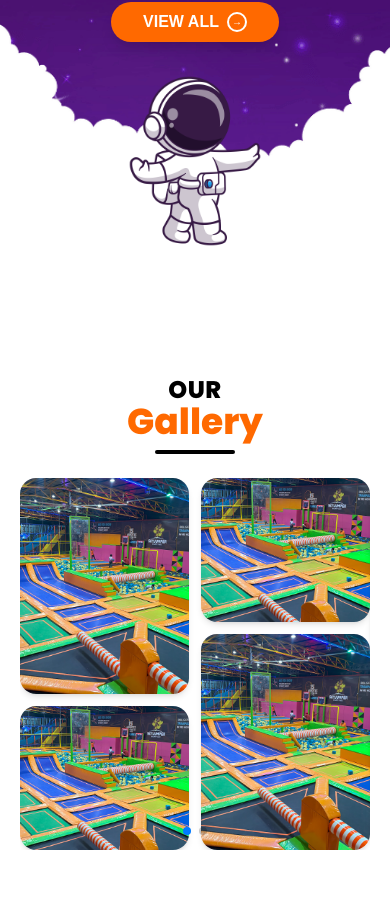
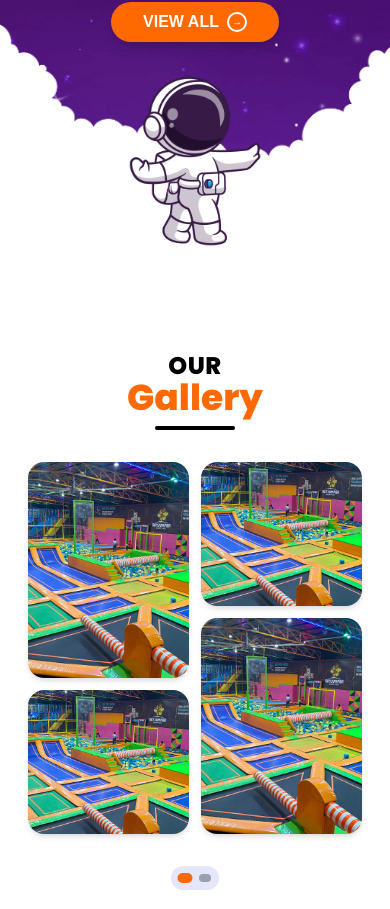
Before and after one commit to skyj-infra/KidsUI, a Next.js app: page / in a window 390 px wide. Shown: the part 8315-9224 px from the top of the page. Built offline with nearby package versions, Linux system fonts and the light colour scheme; a web font is replaced by a local one.

Commit message:
gallery and last section update

```diff
--- a/Components/BrandSection.tsx
+++ b/Components/BrandSection.tsx
@@ -6,7 +6,9 @@ export default function OtherBrands() {
   const logo = "/images/skyjup-logo.png";
 
   return (
-    <section className="w-full py-12 mt-8 lg:mt-0 px-5 bg-white">
+    <section className="w-full py-12 mt-8 lg:mt-0 max-w-[1500px] mx-auto lg:py-16 md:mb-[-8rem] lg:mb-[1rem] px-6 text-center md:text-left
+    relative  h-[750px] lg:pt-8 lg:h-full py-12 text-center  bg-[url('/images/cloud-down-bg-long.png')]
+   /* desktop default */  bg-cover bg-center bg-no-repeat">
 
       {/* Heading */}
       <div className="text-center pt-10 lg:pt-0 mb-6">
@@ -20,9 +22,9 @@ export default function OtherBrands() {
       </div>
 
       {/* LOGO GRID */}
-      <div className="grid grid-cols-2 lg:grid-cols-4 gap-4 max-w-[1500px] mx-auto">
+      <div className="grid grid-cols-2 lg:grid-cols-4 gap-6 max-w-[1500px] mx-auto">
         {/* Box 1 */}
-        <div className="bg-white rounded-3xl shadow-md p-4 flex items-center justify-center">
+        <div className="bg-white rounded-3xl shadow-md p-4 flex items-center justify-center drop-shadow-[0_2px_4px_rgba(0,0,0,0.8)]">
           <div className="relative w-28 h-28">
             <Image
               src={logo}
@@ -34,7 +36,7 @@ export default function OtherBrands() {
         </div>
 
         {/* Box 2 */}
-        <div className="bg-white rounded-3xl shadow-md p-4 flex items-center justify-center">
+        <div className="bg-white rounded-3xl shadow-md p-4 flex items-center justify-center drop-shadow-[0_2px_4px_rgba(0,0,0,0.8)]">
           <div className="relative w-28 h-28">
             <Image
               src={logo}
@@ -46,7 +48,7 @@ export default function OtherBrands() {
         </div>
 
         {/* Box 3 */}
-        <div className="bg-white rounded-3xl shadow-md p-4 flex items-center justify-center">
+        <div className="bg-white rounded-3xl shadow-md p-4 flex items-center justify-center drop-shadow-[0_2px_4px_rgba(0,0,0,0.8)]">
           <div className="relative w-28 h-28">
             <Image
               src={logo}
@@ -58,7 +60,7 @@ export default function OtherBrands() {
         </div>
 
         {/* Box 4 */}
-        <div className="bg-white rounded-3xl shadow-md p-4 flex items-center justify-center">
+        <div className="bg-white rounded-3xl shadow-md p-4 flex items-center justify-center drop-shadow-[0_2px_4px_rgba(0,0,0,0.8)]">
           <div className="relative w-28 h-28">
             <Image
               src={logo}
@@ -69,6 +71,18 @@ export default function OtherBrands() {
           </div>
         </div>
       </div>
+
+    {/* 🚀 Bottom Astronaut — changes based on location */}
+    <div className="w-[210px] mt-[-1rem] absolute right-0 z-10 translate-y-10 lg:hidden">
+      <Image
+        src={"/images/characters/Space Character 13.png"}
+        alt="astronaut"
+        width={200}
+        height={200}
+        className=""
+      />
+    </div>
+
     </section>
   );
 }
--- a/Components/GallerySection.tsx
+++ b/Components/GallerySection.tsx
@@ -1,25 +1,46 @@
 "use client";
 
 import Image from "next/image";
-import { Swiper, SwiperSlide } from "swiper/react";
-import { Pagination } from "swiper/modules";
+import { useState } from "react";
+import { motion, AnimatePresence } from "framer-motion";
 import { usePathname } from "next/navigation";
-import "swiper/css";
-import "swiper/css/pagination";
 
 export default function GallerySection() {
   const img = "/images/kidsbday.png";
-
   const pathname = usePathname();
   const isLocations = pathname === "/locations";
 
+  const slides = [
+    {
+      id: 1,
+      images: [
+        { src: img, h: "h-54" },
+        { src: img, h: "h-36" },
+        { src: img, h: "h-36" },
+        { src: img, h: "h-54" },
+      ],
+    },
+    {
+      id: 2,
+      images: [
+        { src: img, h: "h-54" },
+        { src: img, h: "h-36" },
+        { src: img, h: "h-36" },
+        { src: img, h: "h-54" },
+      ],
+    },
+  ];
+
+  const [current, setCurrent] = useState(0);
 
   return (
-    <section className={
+    <section
+      className={
         isLocations
           ? "relative w-full px-5 py-20 h-[890px] pt-[6rem] lg:pt-8 lg:h-full py-12 text-center bg-[url('/images/bg-cloud-mobile-sm.png')] md:bg-[url('/images/bg-whykids.jpg')] bg-cover bg-center bg-no-repeat"
-      : "w-full py-20 lg:mt-8 lg:mb-8 mb-20 px-5 bg-white"
-  }>
+          : "w-full py-14 lg:py-4 lg:mt-8 mb-20 px-5 bg-white"
+      }
+    >
       {/* Heading */}
       <div className="text-center mt-24 mb-6">
         <h2 className="text-black text-2xl font-extrabold tracking-wide">
@@ -31,69 +52,62 @@ export default function GallerySection() {
         <div className="h-1 w-20 bg-black mx-auto mt-2 rounded-full" />
       </div>
 
-      {/* ========================================================= */}
-      {/* ===================   MOBILE SWIPER   =================== */}
-      {/* ========================================================= */}
-      <div className="block lg:hidden">
-        <Swiper
-          modules={[Pagination]}
-          pagination={{ clickable: true }}
-          loop={true}
-          className="pb-10"
+      {/* ===================== MOBILE CAROUSEL ===================== */}
+      <div className="block lg:hidden relative w-full overflow-hidden">
+        <AnimatePresence mode="wait">
+          <motion.div
+            key={current}
+            initial={{ opacity: 0, x: 40 }}
+            animate={{ opacity: 1, x: 0 }}
+            exit={{ opacity: 0, x: -40 }}
+            transition={{ duration: 0.45 }}
+            className="p-2"
           >
-          <SwiperSlide>
-            {/* ROW 1 */}
+            {/* --- ROW 1 --- */}
             <div className="flex gap-3">
               <div className="relative w-1/2 h-54 rounded-2xl overflow-hidden shadow-md">
-                <Image src={img} fill alt="" className="object-cover" />
+                <Image src={slides[current].images[0].src} fill alt="" className="object-cover" />
               </div>
-
               <div className="relative w-1/2 h-36 rounded-2xl overflow-hidden shadow-md">
-                <Image src={img} fill alt="" className="object-cover" />
+                <Image src={slides[current].images[1].src} fill alt="" className="object-cover" />
               </div>
             </div>
 
-            {/* ROW 2 */}
+            {/* --- ROW 2 --- */}
             <div className="flex gap-3 mt-3">
               <div className="relative w-1/2 h-36 rounded-2xl overflow-hidden shadow-md">
-                <Image src={img} fill alt="" className="object-cover" />
+                <Image src={slides[current].images[2].src} fill alt="" className="object-cover" />
               </div>
-
               <div className="relative w-1/2 h-54 -mt-18 rounded-2xl overflow-hidden shadow-md">
-                <Image src={img} fill alt="" className="object-cover" />
+                <Image src={slides[current].images[3].src} fill alt="" className="object-cover" />
               </div>
             </div>
-          </SwiperSlide>
+          </motion.div>
+        </AnimatePresence>
 
-          <SwiperSlide>
-            <div className="flex gap-3">
-              <div className="relative w-1/2 h-54 rounded-2xl overflow-hidden shadow-md">
-                <Image src={img} fill alt="" className="object-cover" />
-              </div>
+      {/* -------- Pagination Bullets UI -------- */}
+      <div className="flex justify-center mt-6">
+        <div className="flex items-center gap-2 px-2 py-2 rounded-full"
+            style={{ backgroundColor: "lavender" }}>
 
-              <div className="relative w-1/2 h-36 rounded-2xl overflow-hidden shadow-md">
-                <Image src={img} fill alt="" className="object-cover" />
+          {slides.map((_, i) => (
+            <button
+              key={i}
+              onClick={() => setCurrent(i)}
+              className={`w-3 h-2 rounded-full transition-all duration-300 ${
+                current === i ? "bg-orange-500 scale-125" : "bg-gray-400"
+              }`}
+            />
+          ))}
         </div>
       </div>
 
-            <div className="flex gap-3 mt-3">
-              <div className="relative w-1/2 h-36 rounded-2xl overflow-hidden shadow-md">
-                <Image src={img} fill alt="" className="object-cover" />
       </div>
 
-              <div className="relative w-1/2 h-54 -mt-18 rounded-2xl overflow-hidden shadow-md">
-                <Image src={img} fill alt="" className="object-cover" />
-              </div>
-            </div>
-          </SwiperSlide>
-        </Swiper>
-      </div>
-
-    {/* ===================   DESKTOP 3 COLUMN GRID   ==================== */}
-    <div className="hidden lg:grid grid-cols-3 gap-6 max-w-[1500px] mx-auto">
-
-      {/* Column 1 */}
-      <div className="flex flex-col gap-6">
+      {/* ================== DESKTOP GRID STATIC ================== */}
+      <div className="hidden lg:grid grid-cols-3 gap-6 max-w-[1500px] mx-auto mt-10">
+        {[1,2,3].map(col => (
+          <div key={col} className="flex flex-col gap-6">
             <div className="relative w-full h-72 rounded-2xl overflow-hidden shadow-md">
               <Image src={img} fill alt="" className="object-cover" />
             </div>
@@ -101,29 +115,8 @@ export default function GallerySection() {
               <Image src={img} fill alt="" className="object-cover" />
             </div>
           </div>
-
-      {/* Column 2 */}
-      <div className="flex flex-col gap-6">
-        <div className="relative w-full h-72 rounded-2xl overflow-hidden shadow-md">
-          <Image src={img} fill alt="" className="object-cover" />
+        ))}
       </div>
-        <div className="relative w-full h-72 rounded-2xl overflow-hidden shadow-md">
-          <Image src={img} fill alt="" className="object-cover" />
-        </div>
-      </div>
-
-      {/* Column 3 */}
-      <div className="flex flex-col gap-6">
-        <div className="relative w-full h-72 rounded-2xl overflow-hidden shadow-md">
-          <Image src={img} fill alt="" className="object-cover" />
-        </div>
-         <div className="relative w-full h-72 rounded-2xl overflow-hidden shadow-md">
-          <Image src={img} fill alt="" className="object-cover" />
-        </div>
-      </div>
-
-    </div>
-
     </section>
   );
 }
--- a/Components/HearFromKids.tsx
+++ b/Components/HearFromKids.tsx
@@ -105,7 +105,7 @@ export default function HearFromKids() {
 
 
        {/* 🚀 Bottom Astronaut — changes based on location */}
-      <div className="w-[250px] absolute left-1/2 -translate-x-1/2 translate-y-10 lg:hidden">
+      <div className="w-[250px] absolute left-1/2 z-10 -translate-x-1/2 translate-y-10 lg:hidden">
         <Image
           src={isLocations
                 ? "/images/characters/Space Character 13.png"  // 🔥 location page character
```
Also changed, not shown: public/images/cloud-down-bg-long.png (added). Lines whose indentation alone changed are shown as unchanged.
